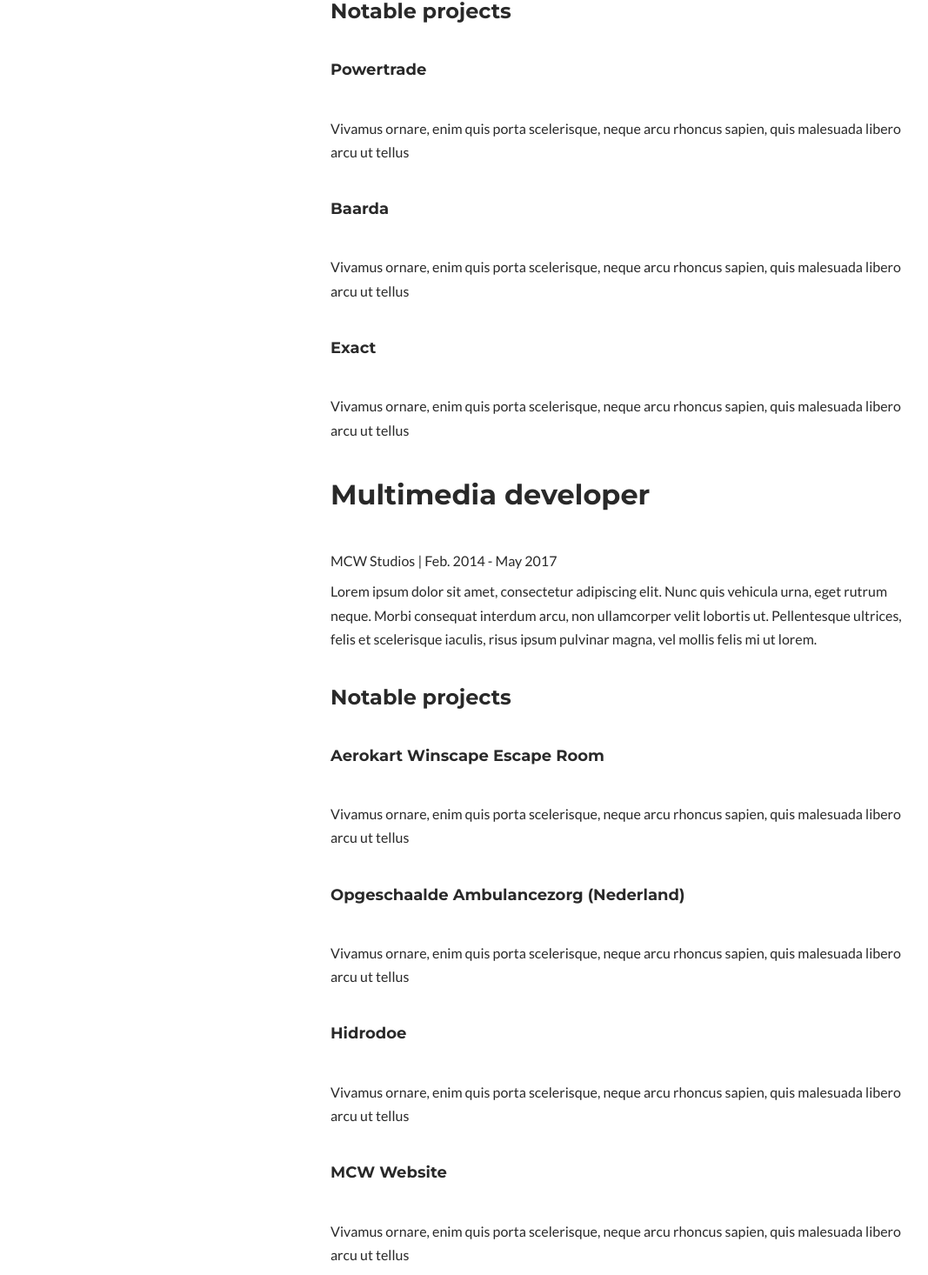
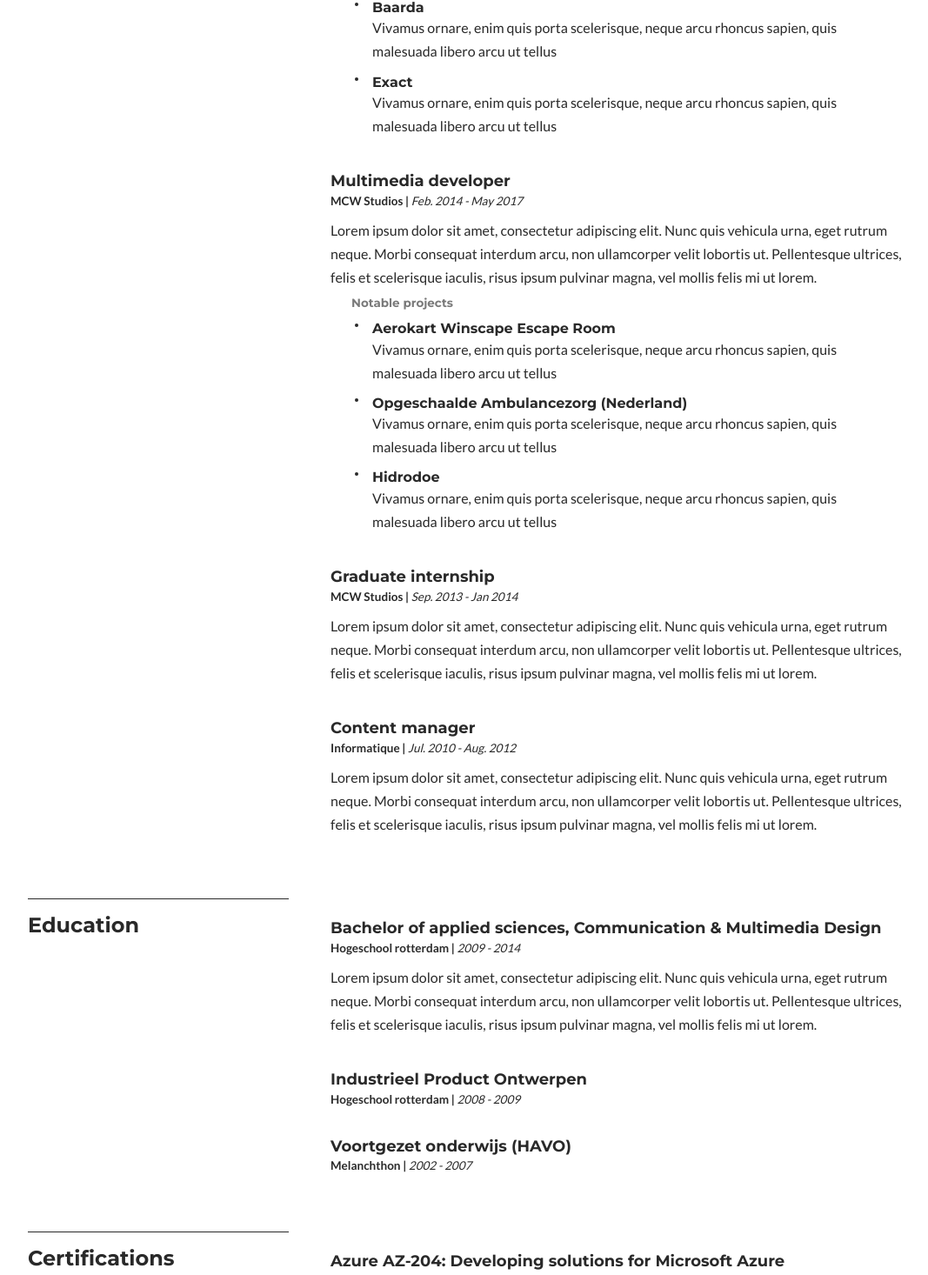
Before and after one commit to Benjamindudok/benjamindudok.nl, a Nuxt app: page /resume in a window 1280 px wide. Shown: the part 852-2318 px from the top of the page at 87% size, without its empty margins (96-1163 px from the left). Built offline with nearby package versions, Linux system fonts and the light colour scheme.

Commit message:
Added resume layout

```diff
--- a/app.vue
+++ b/app.vue
@@ -30,6 +30,7 @@
   --color-neutral-100: #F3F3F3;
   --color-neutral-000: #FDFDFD;
   --font-color: var(--color-neutral-900);
+  --font-color-light: var(--color-neutral-700);
   --font-family: 'Lato', sans-serif;
   --font-family-heading: 'Montserrat', sans-serif;
   --font-size-00: 4.209rem;
@@ -61,6 +62,7 @@
 [data-color-scheme='dark'] {
   --color-background: var(--color-neutral-900);
   --font-color: var(--color-neutral-000);
+  --font-color-light: var(--color-neutral-600);
 }
 
 @media (min-width: 960px) {
--- a/components/resume-item.vue
+++ b/components/resume-item.vue
@@ -5,7 +5,10 @@
       {{props.subtitle}}
       <template v-if="props.timestamp"> <template v-if="props.subtitle">|</template> <span class="resume-item__timestamp">{{props.timestamp}}</span></template></p>
     <p v-if="props.description" class="resume-item__description">{{props.description}}</p>
-    <slot></slot>
+    <div v-if="props.contentTitle" class="resume-item__content">
+      <h5 class="resume-item__content-title">{{ props.contentTitle }}</h5>
+      <slot></slot>
+    </div>
   </li>
 </template>
 
@@ -15,12 +18,45 @@ const props = defineProps<{
   subtitle: string,
   timestamp: string,
   description?: string,
+  contentTitle?: string,
 }>();
 </script>
 
 <style scoped>
 .resume-item {
   margin: 0;
+  padding: var(--spacer-3) var(--spacer-0);
+}
+
+.resume-item:first-child {
+  padding-top: var(--spacer-4);
+}
+
+.resume-item__title,
+.resume-item__subtitle,
+.resume-item__content-title {
+  font-size: var(--font-size-4);
+  margin: 0;
   padding: 0;
 }
+
+.resume-item__subtitle {
+  font-size: var(--font-size-6);
+  font-weight: var(--font-weight-bold);
+}
+
+.resume-item__timestamp {
+  font-style: italic;
+  font-weight: var(--font-weight-normal);
+}
+
+.resume-item__content {
+  padding: var(--spacer-0) var(--spacer-4);
+}
+
+.resume-item__content-title {
+  color: var(--font-color-light);
+  font-size: var(--font-size-6);
+  margin-bottom: var(--spacer-2);
+}
 </style>
--- /dev/null
+++ b/components/resume-subitem.vue
@@ -0,0 +1,45 @@
+<template>
+  <li class="resume-subitem">
+    <h6 class="resume-subitem__title">{{ props.title }}</h6>
+    <p v-if="props.description" class="resume-subitem__description">{{ props.description }}</p>
+  </li>
+</template>
+
+<script lang="ts" setup>
+const props = defineProps<{
+  title: string,
+  description?: string;
+}>();
+</script>
+
+<style>
+.resume-subitem {
+  margin: 0;
+  padding: var(--spacer-1) var(--spacer-2) var(--spacer-2) var(--spacer-4);
+  position: relative;
+}
+
+.resume-subitem::before {
+  background: var(--font-color);
+  border-radius: 50%;
+  content: '';
+  display: block;
+  height: 4px;
+  left: var(--spacer-1);
+  position: absolute;
+  top: var(--spacer-2);
+  width: 4px;
+}
+
+.resume-subitem__title {
+  font-size: var(--font-size-5);
+  margin: 0;
+  padding: 0;
+}
+
+.resume-subitem__description {
+  font-size: var(--font-size-5);
+  margin: 0;
+  padding: 0;
+}
+</style>
--- a/components/the-footer.vue
+++ b/components/the-footer.vue
@@ -65,7 +65,8 @@ import FeatherGithub from "~/components/icons/feather-github.vue";
 }
 
 .footer__divider {
-  background: var(--color-neutral-800);
+  background: var(--font-color);
+  border: none;
   height: var(--spacer-6);
   margin: var(--spacer-0) var(--spacer-3);
   width: 1px;
--- a/pages/resume.vue
+++ b/pages/resume.vue
@@ -10,46 +10,23 @@
         <resume-item title="Frontend developer"
                      subtitle="Blis Digital"
                      timestamp="June 2017 - current"
-                     description="Lorem ipsum dolor sit amet, consectetur adipiscing elit. Nunc quis vehicula urna, eget rutrum neque. Morbi consequat interdum arcu, non ullamcorper velit lobortis ut. Pellentesque ultrices, felis et scelerisque iaculis, risus ipsum pulvinar magna, vel mollis felis mi ut lorem.">
-          <h5>Notable projects</h5>
+                     description="Lorem ipsum dolor sit amet, consectetur adipiscing elit. Nunc quis vehicula urna, eget rutrum neque. Morbi consequat interdum arcu, non ullamcorper velit lobortis ut. Pellentesque ultrices, felis et scelerisque iaculis, risus ipsum pulvinar magna, vel mollis felis mi ut lorem."
+                     content-title="Notable projects">
           <ul>
-            <li>
-              <h6>Powertrade</h6>
-              <p>Vivamus ornare, enim quis porta scelerisque, neque arcu rhoncus sapien, quis malesuada libero arcu ut tellus</p>
-            </li>
-            <li>
-              <h6>Baarda</h6>
-              <p>Vivamus ornare, enim quis porta scelerisque, neque arcu rhoncus sapien, quis malesuada libero arcu ut tellus</p>
-            </li>
-            <li>
-              <h6>Exact</h6>
-              <p>Vivamus ornare, enim quis porta scelerisque, neque arcu rhoncus sapien, quis malesuada libero arcu ut tellus</p>
-            </li>
+            <resume-subitem title="Powertrade" description="Vivamus ornare, enim quis porta scelerisque, neque arcu rhoncus sapien, quis malesuada libero arcu ut tellus"></resume-subitem>
+            <resume-subitem title="Baarda" description="Vivamus ornare, enim quis porta scelerisque, neque arcu rhoncus sapien, quis malesuada libero arcu ut tellus"></resume-subitem>
+            <resume-subitem title="Exact" description="Vivamus ornare, enim quis porta scelerisque, neque arcu rhoncus sapien, quis malesuada libero arcu ut tellus"></resume-subitem>
           </ul>
         </resume-item>
         <resume-item title="Multimedia developer"
                      subtitle="MCW Studios"
                      timestamp="Feb. 2014 - May 2017"
-                     description="Lorem ipsum dolor sit amet, consectetur adipiscing elit. Nunc quis vehicula urna, eget rutrum neque. Morbi consequat interdum arcu, non ullamcorper velit lobortis ut. Pellentesque ultrices, felis et scelerisque iaculis, risus ipsum pulvinar magna, vel mollis felis mi ut lorem.">
-          <h5>Notable projects</h5>
+                     description="Lorem ipsum dolor sit amet, consectetur adipiscing elit. Nunc quis vehicula urna, eget rutrum neque. Morbi consequat interdum arcu, non ullamcorper velit lobortis ut. Pellentesque ultrices, felis et scelerisque iaculis, risus ipsum pulvinar magna, vel mollis felis mi ut lorem."
+                     content-title="Notable projects">
           <ul>
-            <li>
-              <h6>Aerokart Winscape Escape Room</h6>
-              <p>Vivamus ornare, enim quis porta scelerisque, neque arcu rhoncus sapien, quis malesuada libero arcu ut tellus</p>
-            </li>
-            <li>
-              <h6>
-                Opgeschaalde Ambulancezorg (Nederland)</h6>
-              <p>Vivamus ornare, enim quis porta scelerisque, neque arcu rhoncus sapien, quis malesuada libero arcu ut tellus</p>
-            </li>
-            <li>
-              <h6>Hidrodoe</h6>
-              <p>Vivamus ornare, enim quis porta scelerisque, neque arcu rhoncus sapien, quis malesuada libero arcu ut tellus</p>
-            </li>
-            <li>
-              <h6>MCW Website</h6>
-              <p>Vivamus ornare, enim quis porta scelerisque, neque arcu rhoncus sapien, quis malesuada libero arcu ut tellus</p>
-            </li>
+            <resume-subitem title="Aerokart Winscape Escape Room" description="Vivamus ornare, enim quis porta scelerisque, neque arcu rhoncus sapien, quis malesuada libero arcu ut tellus"></resume-subitem>
+            <resume-subitem title="Opgeschaalde Ambulancezorg (Nederland)" description="Vivamus ornare, enim quis porta scelerisque, neque arcu rhoncus sapien, quis malesuada libero arcu ut tellus"></resume-subitem>
+            <resume-subitem title="Hidrodoe" description="Vivamus ornare, enim quis porta scelerisque, neque arcu rhoncus sapien, quis malesuada libero arcu ut tellus"></resume-subitem>
           </ul>
         </resume-item>
         <resume-item title="Graduate internship"
@@ -102,7 +79,9 @@ import ResumeItem from "../components/resume-item.vue";
 }
 
 .resume__title {
+  border-top: 1px solid var(--font-color);
   font-size: var(--font-size-3);
   margin: 0;
+  padding-top: var(--spacer-3);
 }
 </style>
```
